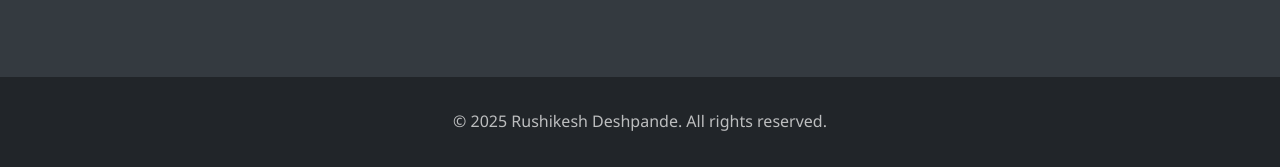
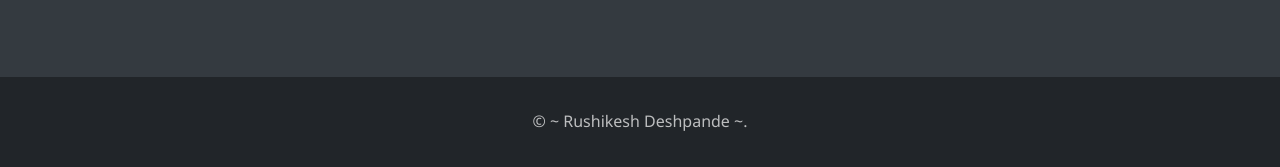
Before and after one commit to Mr-r-a-d/portfolio, a plain HTML site: page index.html in a window 1280 px wide. Shown: the part 3948-4115 px from the top of the page. Drawn offline with Linux system fonts and the light colour scheme.

Commit message:
Update index.html

```diff
--- a/index.html
+++ b/index.html
@@ -227,7 +227,7 @@
 
   <footer>
     <div class="container">
-      <p>© 2025 Rushikesh Deshpande. All rights reserved.</p>
+      <p>© ~ Rushikesh Deshpande ~.</p>
     </div>
   </footer>
 
```
